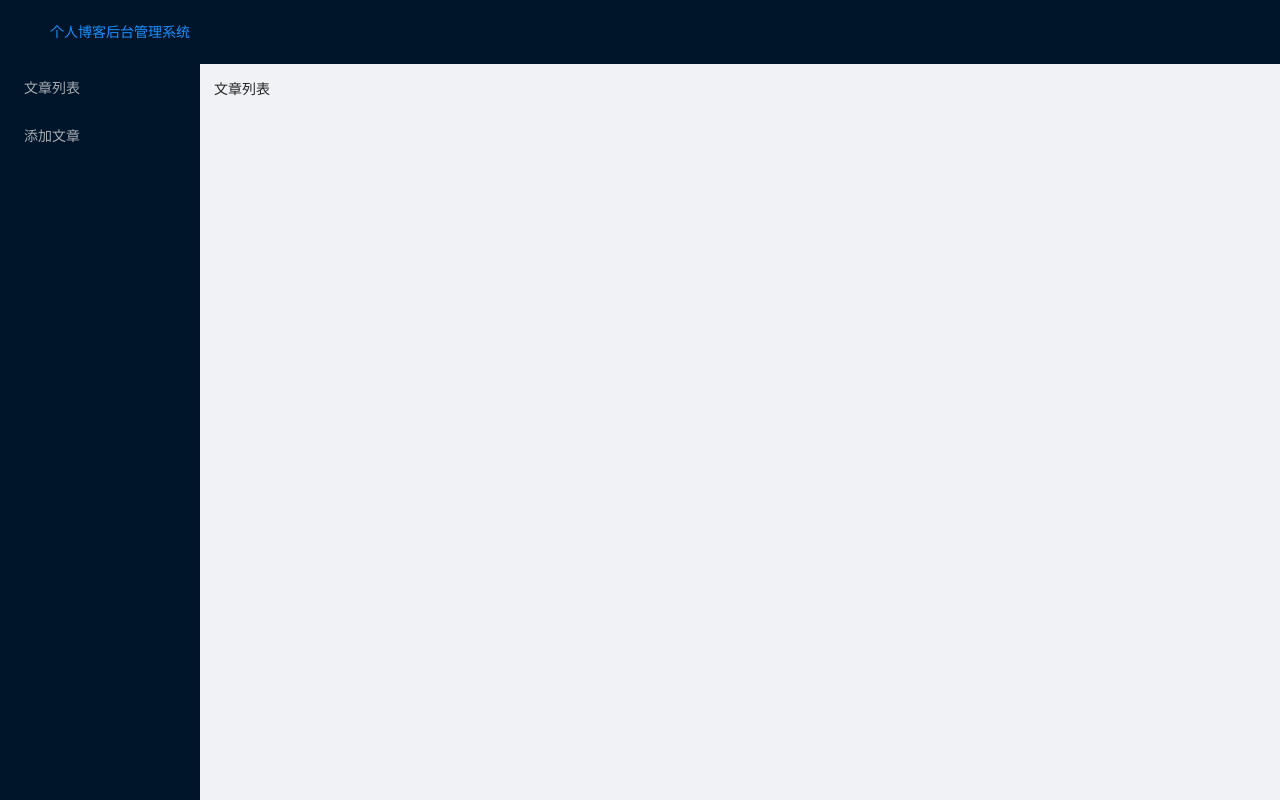
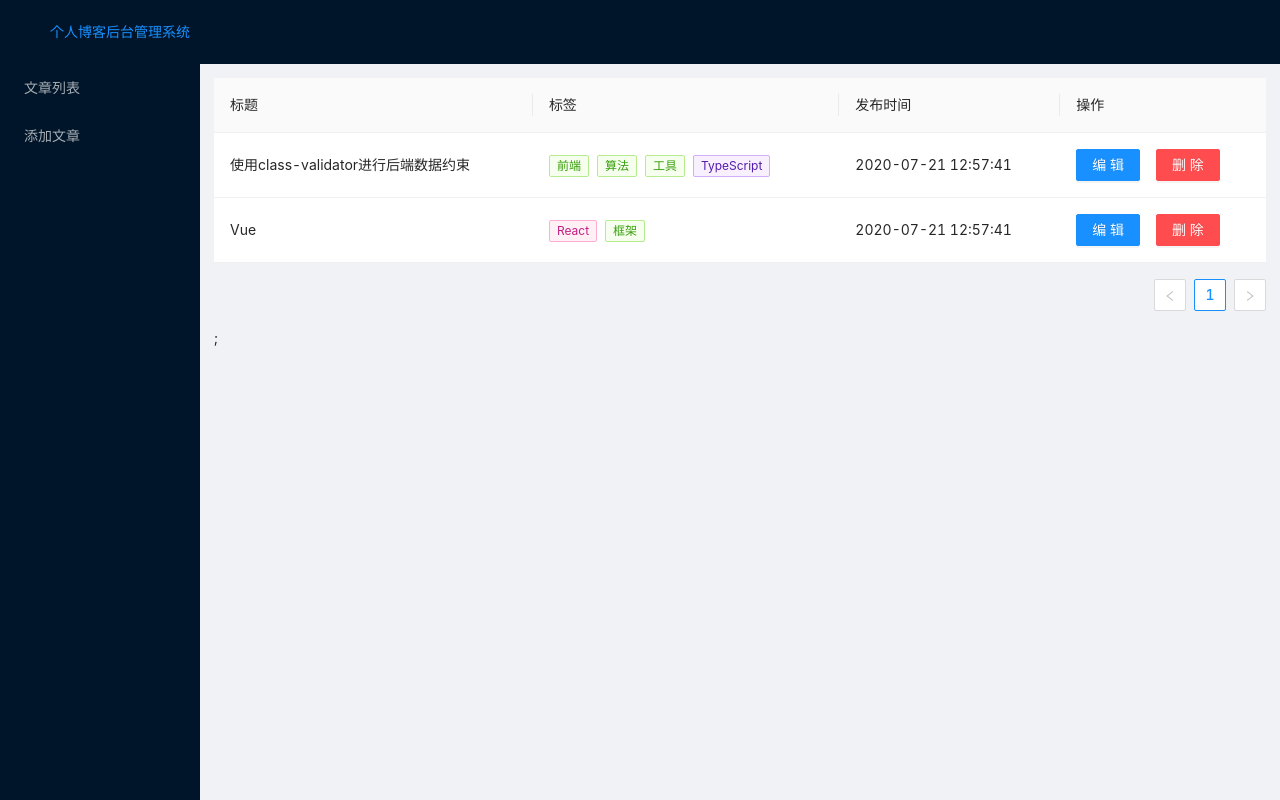
Before and after one commit to kuanglinfeng/blog, a React (Create React App) app in the folder admin/: page / in a window 1280 px wide. Built offline with nearby package versions, Linux system fonts and the light colour scheme.

Commit message:
完成文章表格的基本布局

```diff
--- a/admin/package.json
+++ b/admin/package.json
@@ -12,6 +12,7 @@
     "@types/react-dom": "^16.9.0",
     "antd": "^4.4.1",
     "axios": "^0.19.2",
+    "dayjs": "^1.8.29",
     "react": "^16.13.1",
     "react-dom": "^16.13.1",
     "react-router": "^5.2.0",
--- a/admin/src/pages/article/ArticleList.tsx
+++ b/admin/src/pages/article/ArticleList.tsx
@@ -1,10 +1,75 @@
 import React from 'react'
+import { Button, Space, Table, Tag } from 'antd'
+import Day from '../../utils/Day'
+
+
+const columns = [
+  {
+    title: '标题',
+    dataIndex: 'title',
+    key: 'title',
+  },
+  {
+    title: '标签',
+    dataIndex: 'tagList',
+    key: 'tagList',
+    render: (tagList: string[]) => (
+      <>
+        {tagList.map(tag => {
+          let color = tag.length > 2 ? 'purple' : 'green';
+          if (tag.length === 3 || tag.length === 5) {
+            color = 'magenta'
+          }
+          return (
+            <Tag color={color} key={tag}>
+              {tag}
+            </Tag>
+          );
+        })}
+      </>
+    ),
+  },
+  {
+    title: '发布时间',
+    dataIndex: 'publishTime',
+    key: 'publishTime',
+    render: (text: string) => {
+     return Day.format(text)
+    }
+  },
+  {
+    title: '操作',
+    key: 'action',
+    render: (text: any, record: any) => (
+      <Space size="middle">
+        <Button type='primary' href='#'>编辑</Button>
+        <Button type='primary' danger href={'#'}>删除</Button>
+      </Space>
+    ),
+  },
+]
+
+const dataSource = [
+  {
+    key: '1',
+    title: '使用class-validator进行后端数据约束',
+    tagList: ['前端', '算法', '工具', 'TypeScript'],
+    publishTime: new Date().toISOString()
+  },
+  {
+    key: '2',
+    title: 'Vue',
+    tagList: ['React', '框架'],
+    publishTime: new Date().toISOString()
+  },
+]
+
 
 export default function () {
 
   return (
     <div>
-      文章列表
+      <Table dataSource={ dataSource } columns={ columns } />;
     </div>
   )
 }
--- a/admin/src/services/commonTypes.ts
+++ b/admin/src/services/commonTypes.ts
@@ -17,6 +17,6 @@ export interface IResponsePageData<T> {
 export interface ISearchCondition {
   page?: number
   limit?: number
-  keywordProp?: string
+  keywordProp?: 'title' | 'tagList'
   keyword?: string
 }
--- /dev/null
+++ b/admin/src/utils/Day.ts
@@ -0,0 +1,19 @@
+import dayjs from 'dayjs'
+import utc from 'dayjs/plugin/utc'
+
+dayjs.extend(utc)
+
+class Day {
+
+  public static translateToLocalISOString(date: string | Date) {
+    const isoString = dayjs.utc(date)
+    return isoString.local().format()
+  }
+
+  public static format(date: string | Date) {
+    return dayjs(this.translateToLocalISOString(date)).format('YYYY-MM-DD HH:mm:ss')
+  }
+
+}
+
+export default Day
```
Also changed, not shown: admin/src/index.tsx (+0 -18 lines), 1 other file (tests, documents, lock files or other folders).
